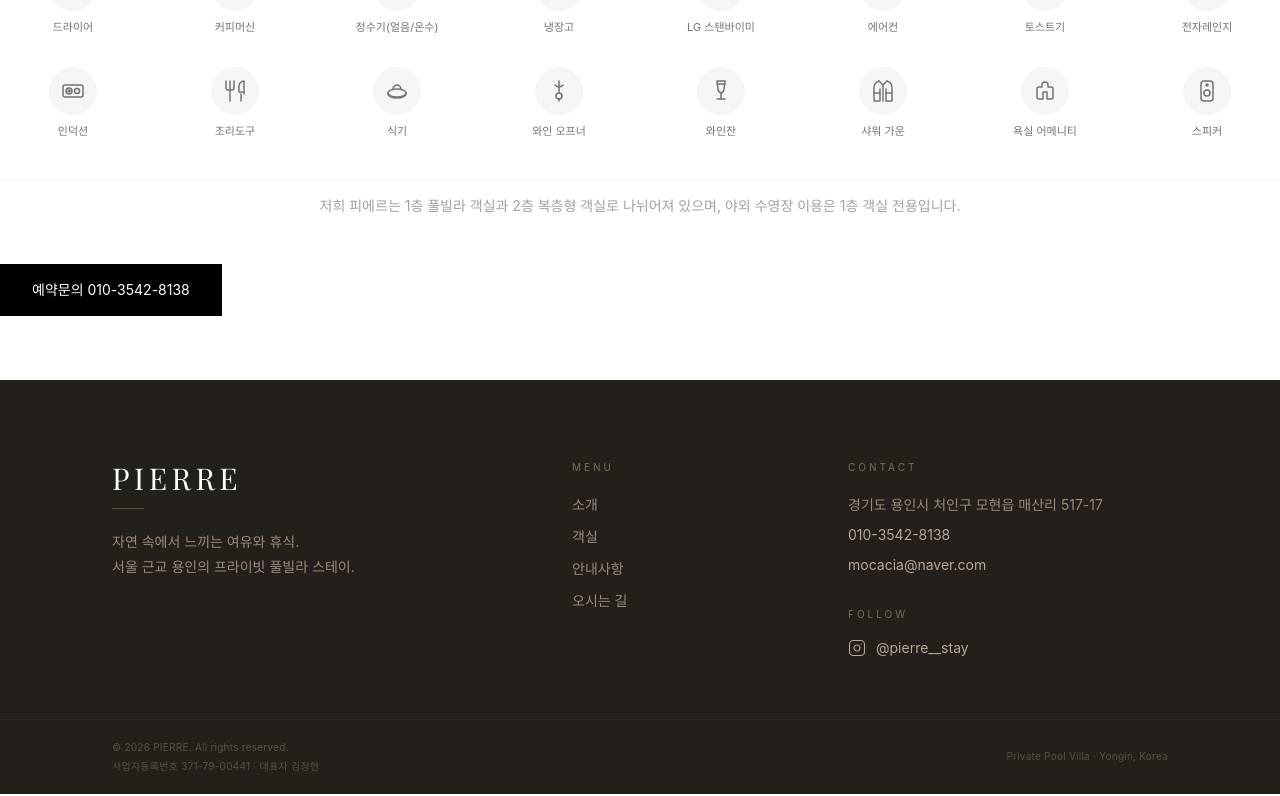
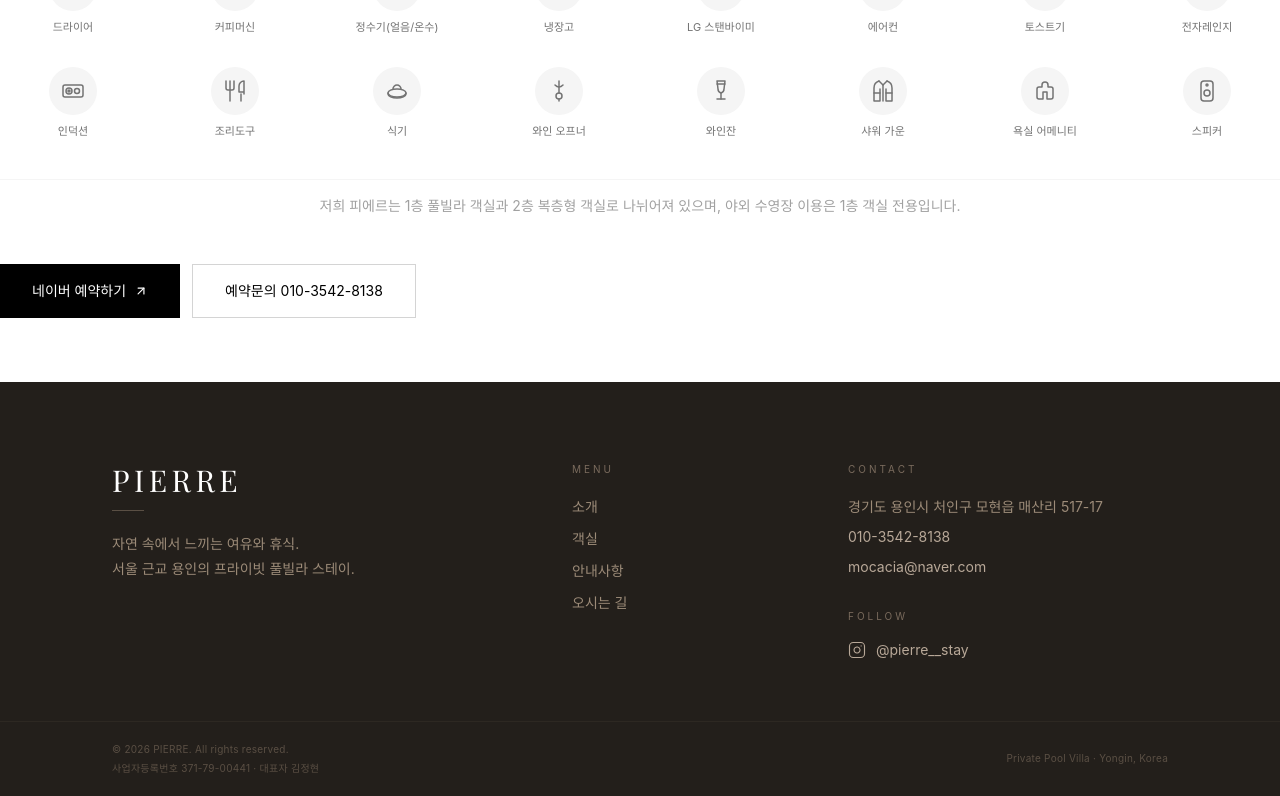
Before and after one commit to gustn0117/pierre-stay, a Next.js app: page /rooms in a window 1280 px wide. Shown: the part 1915-2711 px from the top of the page. Built offline with nearby package versions, Linux system fonts and the light colour scheme.

Commit message:
Add Naver reservation link to A-type room CTA
기존 전화 예약문의 옆에 네이버 예약하기 버튼을 추가, 전화 버튼은
보더 스타일로 보조 CTA화.

```diff
--- a/src/app/rooms/RoomsClient.tsx
+++ b/src/app/rooms/RoomsClient.tsx
@@ -140,8 +140,20 @@ function RoomA() {
           저희 피에르는 1층 풀빌라 객실과 2층 복층형 객실로 나뉘어져 있으며, 야외 수영장 이용은 1층 객실 전용입니다.
         </p>
 
-        <div className="mt-8 mb-16">
-          <a href="tel:010-3542-8138" className="inline-flex items-center justify-center px-8 py-4 bg-black text-white text-sm w-full md:w-auto">
+        <div className="mt-8 mb-16 flex flex-col md:flex-row gap-3">
+          <a
+            href="https://map.naver.com/p/entry/place/2049699337?placePath=/room?entry=pll&from=map&fromNxList=true&fromPanelNum=1&additionalHeight=76&timestamp=202605092012&locale=ko&svcName=map_pcv5&businessCategory=pension&placeSearchOption=entry%3Dpll%26fromNxList%3Dtrue&searchType=place&c=15.00,0,0,0,dh"
+            target="_blank"
+            rel="noopener noreferrer"
+            className="inline-flex items-center justify-center gap-2 px-8 py-4 bg-black text-white text-sm w-full md:w-auto"
+          >
+            네이버 예약하기
+            <svg width="14" height="14" viewBox="0 0 24 24" fill="none" stroke="currentColor" strokeWidth="2" strokeLinecap="round" strokeLinejoin="round">
+              <path d="M7 17L17 7" />
+              <path d="M7 7h10v10" />
+            </svg>
+          </a>
+          <a href="tel:010-3542-8138" className="inline-flex items-center justify-center px-8 py-4 border border-neutral-300 text-black text-sm w-full md:w-auto hover:bg-neutral-50 transition-colors">
             예약문의 010-3542-8138
           </a>
         </div>
```
